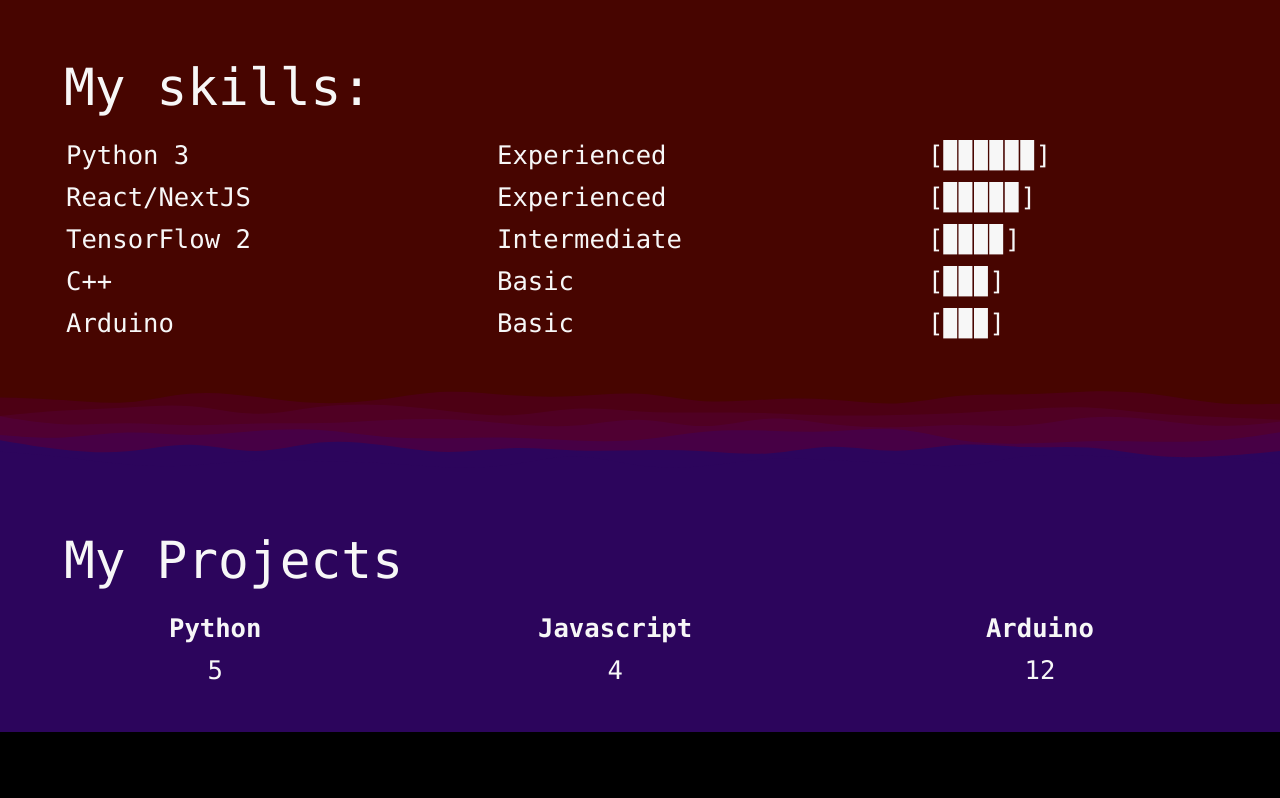
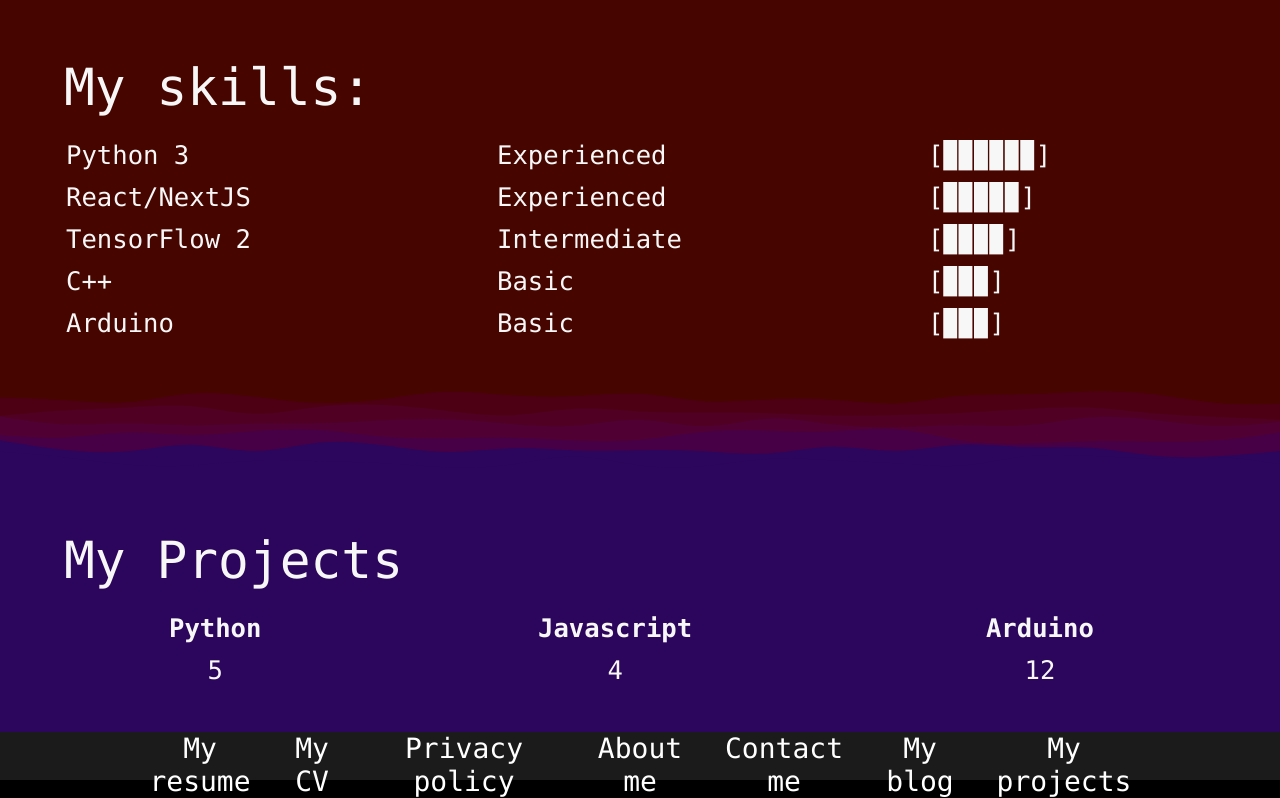
Before and after one commit to lrajzer/Personal-Site-Next, a Next.js app in the folder personal-site/: page / in a window 1280 px wide. Shown: the part 1360-2158 px from the top of the page. Before the commit the page ends 2092 px from the top, so only its background shows below. Built offline with nearby package versions, Linux system fonts and the light colour scheme.

Commit message:
Added footer

```diff
--- a/personal-site/components/Footer.js
+++ b/personal-site/components/Footer.js
@@ -1,6 +1,32 @@
 import styles from "../styles/Footer.module.css";
 import Link from "next/link";
 
-export default function Navbar(props) {
-  return <footer></footer>;
+export default function Footer(props) {
+  return (
+    <footer className={styles.footer}>
+      <div className={styles.links}>
+        <Link href="">
+          <a className={styles.link}> My resume</a>
+        </Link>
+        <Link href="">
+          <a className={styles.link}>My CV</a>
+        </Link>
+        <Link href="">
+          <a className={styles.link}>Privacy policy</a>
+        </Link>
+        <Link href="/">
+          <a className={`${styles.link} ${styles.noMobile}`}>About me</a>
+        </Link>
+        <Link href="">
+          <a className={`${styles.link} ${styles.noMobile}`}>Contact me</a>
+        </Link>
+        <Link href="/blog">
+          <a className={`${styles.link} ${styles.noMobile}`}>My blog</a>
+        </Link>
+        <Link href="/projects">
+          <a className={`${styles.link} ${styles.noMobile}`}>My projects</a>
+        </Link>
+      </div>
+    </footer>
+  );
 }
--- a/personal-site/styles/Footer.module.css
+++ b/personal-site/styles/Footer.module.css
@@ -0,0 +1,31 @@
+.footer {
+    width: 100%;
+    background: #1b1b1b;
+    height: 6vh;
+}
+
+.links {
+    padding: 0 10vw 0 10vw;
+    display: flex;
+    flex-direction: row;
+    height: 6vh;
+    }
+
+.link{
+    margin:auto;
+    font-size: 1.75em;
+    text-align:center;
+}
+
+@media screen and (max-width: 768px) {
+    .links {
+    padding: 0;
+    }
+    .link{
+    font-size: 1em;
+
+    }
+    .noMobile {
+        display:none;
+    }
+}
--- a/personal-site/styles/Layout.module.css
+++ b/personal-site/styles/Layout.module.css
@@ -1,20 +1,19 @@
 @media screen and (max-width: 768px) {
   .content {
-    margin-bottom: 6vh;
-    min-height: 94vh;
+    min-height: 88vh;
   }
 }
 
 @media screen and (min-width: 769px) and (max-width: 1500px) {
   .content {
     padding-top: 6vh;
-    min-height: 94vh;
+    min-height: 88vh;
   }
 }
 
 @media screen and (min-width: 1500px) {
   .content {
     padding-top: 9vh;
-    min-height: 91vh;
+    min-height: 85vh;
   }
 }
```
